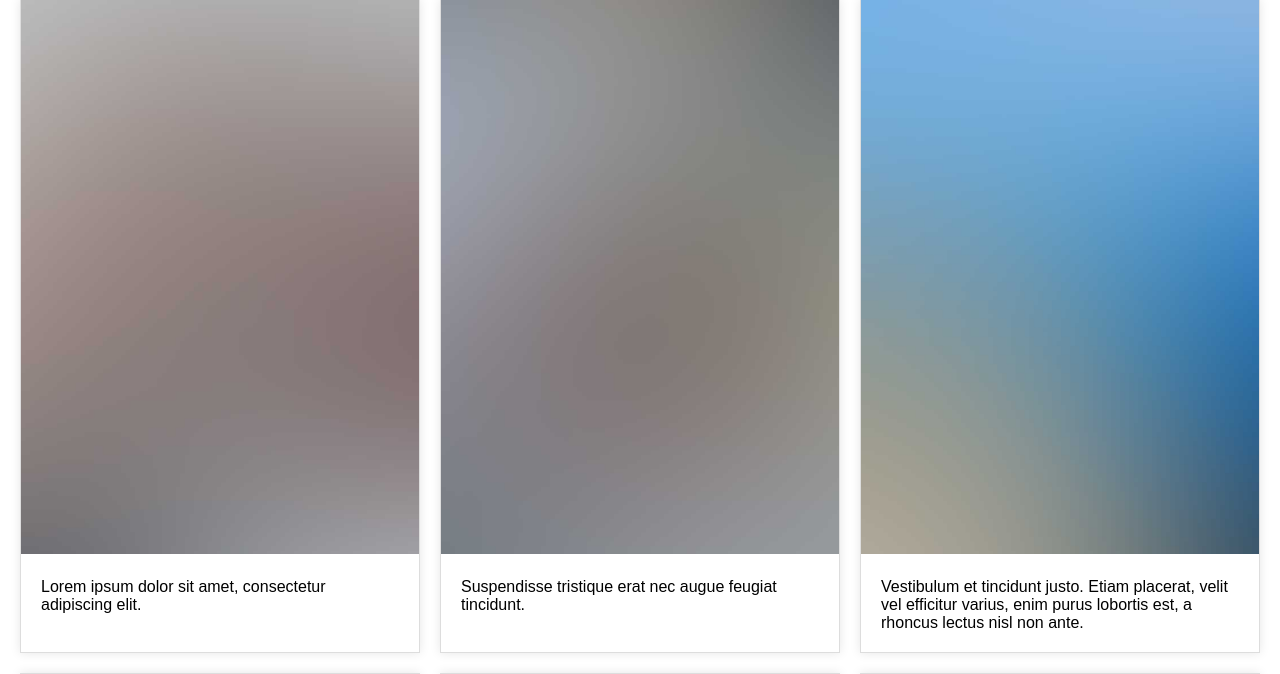
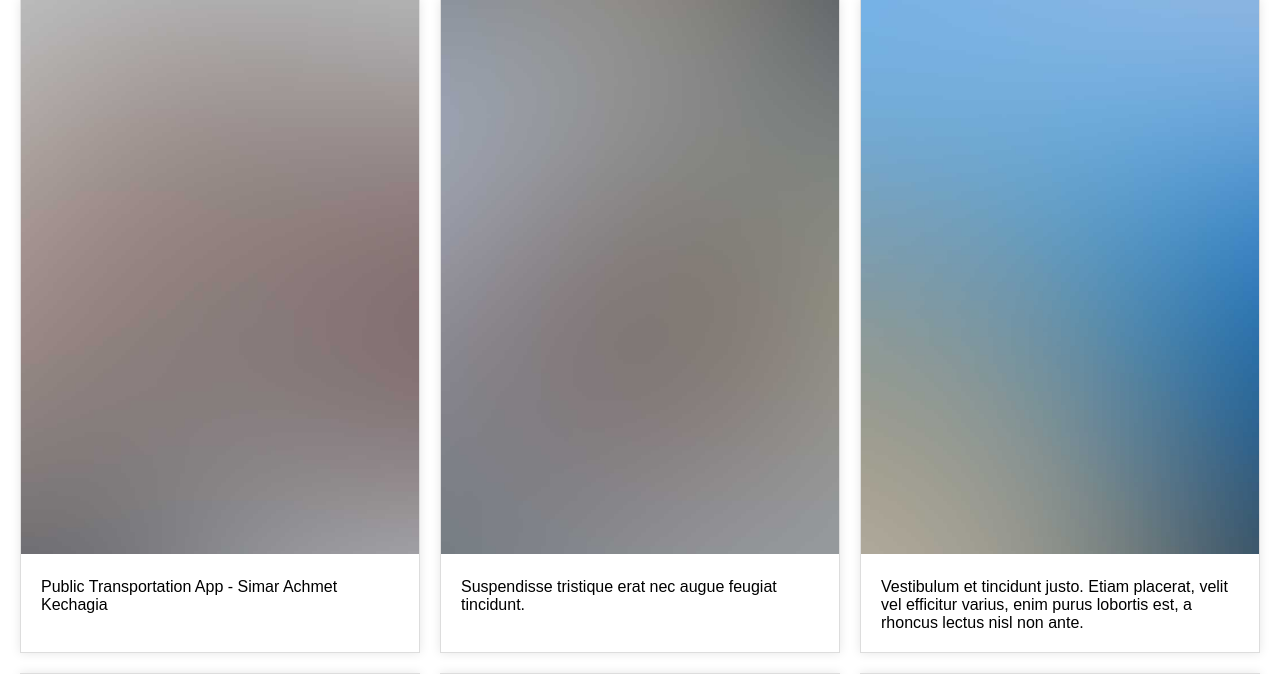
Before and after one commit to bounswe/bounswe2023group3, a Django app: page / in a window 1280 px wide. Shown: the part 98-772 px from the top of the page. Run offline with Django 4.2, Linux system fonts and the light colour scheme.

Commit message:
added the path to public_transportation_app to my section in the home screen and made necessary changes in the app urls

```diff
--- a/practice-app/predictionPoll/home/templates/index.html
+++ b/practice-app/predictionPoll/home/templates/index.html
@@ -11,8 +11,8 @@
     <main>
       <section class="blog-posts">
         <article>
-          <a href="./index.html"><img src="../static/images/image1.jpg" alt="Blog Post 1"></a>
-          <p>Lorem ipsum dolor sit amet, consectetur adipiscing elit.</p>
+          <a href="./transportation/display"><img src="../static/images/image1.jpg" alt="Blog Post 1"></a>
+          <p>Public Transportation App - Simar Achmet Kechagia</p>
         </article>
         <article>
           <a href="./index.html"><img src="../static/images/image2.jpg" alt="Blog Post 2"></a>
--- a/practice-app/predictionPoll/predictionPoll/settings.py
+++ b/practice-app/predictionPoll/predictionPoll/settings.py
@@ -37,7 +37,9 @@ INSTALLED_APPS = [
     'django.contrib.sessions',
     'django.contrib.messages',
     'django.contrib.staticfiles',
-    'home'
+    'home',
+    'public_transport_app',
+    'rest_framework'
 ]
 
 MIDDLEWARE = [
--- a/practice-app/predictionPoll/predictionPoll/urls.py
+++ b/practice-app/predictionPoll/predictionPoll/urls.py
@@ -20,4 +20,5 @@ from django.urls import path, include
 urlpatterns = [
     path('admin/', admin.site.urls),
     path('', include('home.urls')),
+    path('transportation/', include('public_transport_app.urls'))
 ]
--- a/practice-app/predictionPoll/public_transport_app/templates/temp.html
+++ b/practice-app/predictionPoll/public_transport_app/templates/temp.html
@@ -29,7 +29,7 @@
             dataDiv1.innerHTML = html;
           }
         };
-          xhr.open('GET', 'http://127.0.0.1:8000/ticket-prices/');
+          xhr.open('GET', 'http://127.0.0.1:8000/transportation/ticket-prices/');
           xhr.send();
         } else {
           dataDiv1.style.display = 'none';
@@ -60,7 +60,7 @@
             dataDiv2.innerHTML = html;
           }
         };
-          xhr.open('GET', 'http://127.0.0.1:8000/feedbacks/');
+          xhr.open('GET', 'http://127.0.0.1:8000/transportation/feedbacks/');
           xhr.send();
         } else {
           dataDiv2.style.display = 'none';
@@ -100,7 +100,7 @@
             }, 3000);
           }
         };
-        xhr.open('POST', 'http://127.0.0.1:8000/feedbacks/');
+        xhr.open('POST', 'http://127.0.0.1:8000/transportation/feedbacks/');
         xhr.setRequestHeader('Content-Type', 'application/json');
         xhr.send(JSON.stringify(Object.fromEntries(formData.entries()))); // convert FormData to JSON string
       });
```
Also changed, not shown: practice-app/predictionPoll/db.sqlite3.
